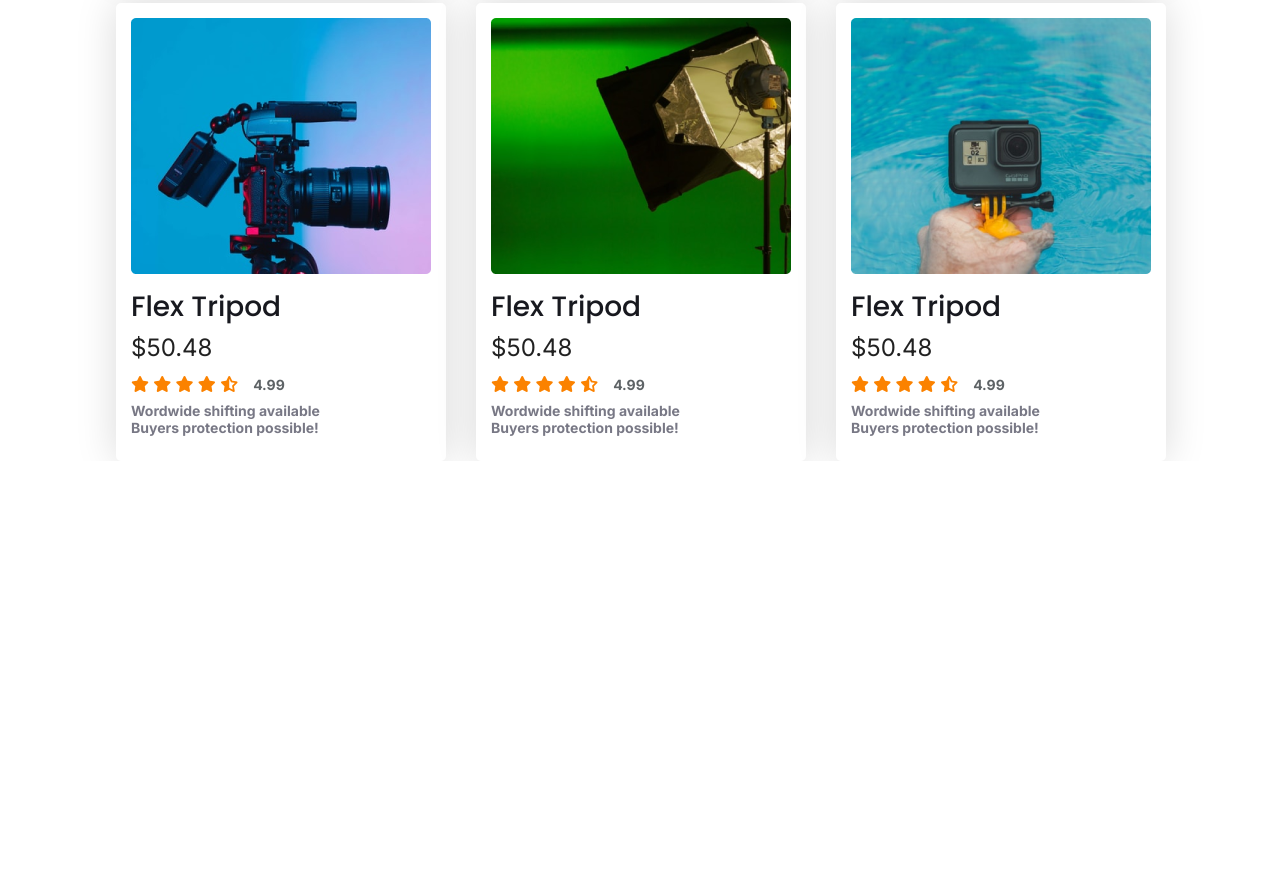
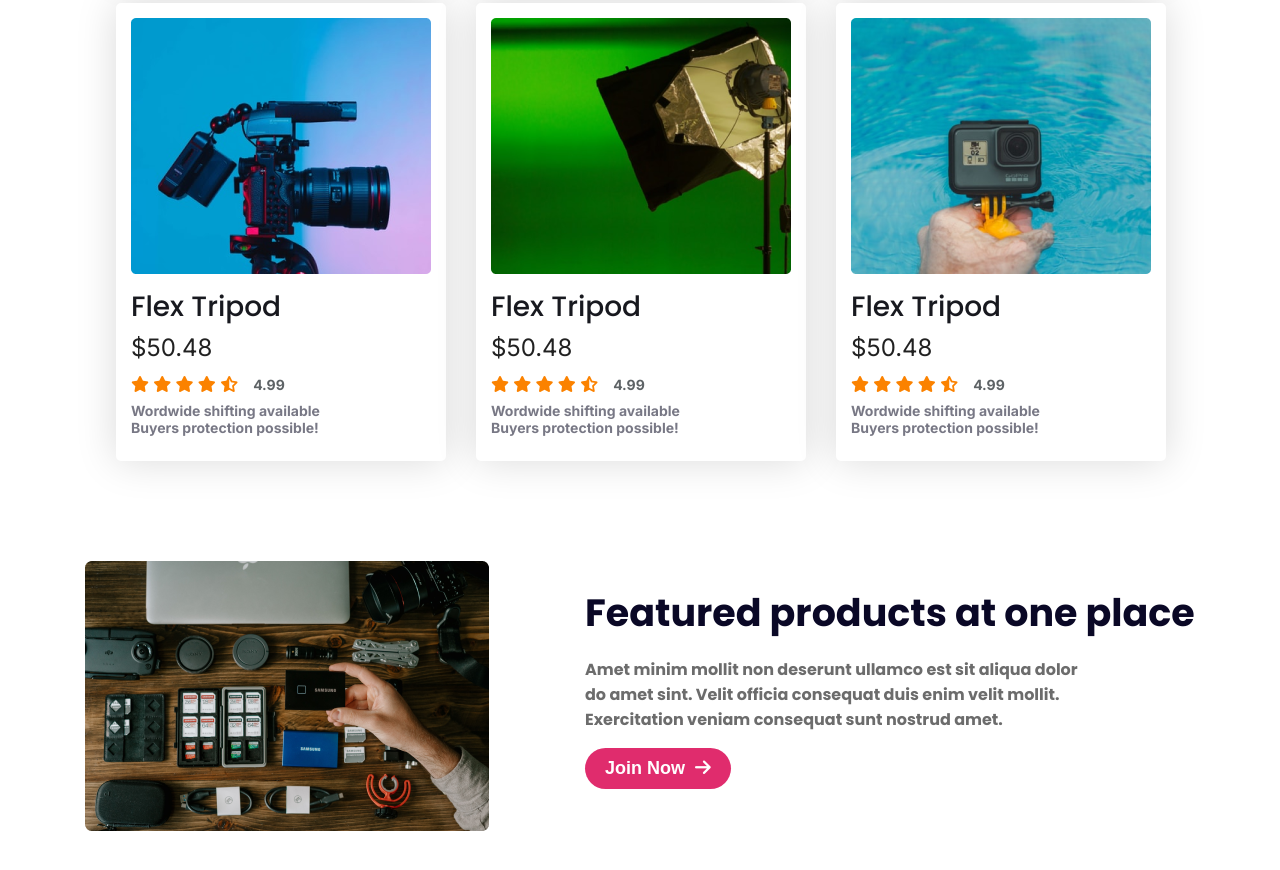
Before and after one commit to Azad1036/Influencer-Gear, a plain HTML site: page index.html in a window 1280 px wide. Shown: the part 1918-2788 px from the top of the page. Before the commit the page ends 2379 px from the top, so only its background shows below. Drawn offline with Linux system fonts and the light colour scheme.

Commit message:
featured Products section added

```diff
--- a/index.html
+++ b/index.html
@@ -62,7 +62,7 @@
             <h1 class="pCollection-maintitle">Popular Collection</h1>
             <div class="popular-collection-subcontainer">
                 <div class="my-collection">
-                    <img  src="images/tripod.png" alt="">
+                    <img src="images/tripod.png" alt="">
                     <h3 class="pCollection-title">Flex Tripod</h3>
                     <p class="pCollection-subtitle">$50.48</p>
                     <div class="product-rating">
@@ -225,6 +225,21 @@
                 </div>
             </div>
         </section>
+        <!-- Popular Collection Section Start -->
+         <!-- featured-Products Section Start -->
+        <section class="featured-Products-container">
+            <div class="featured-Products">
+                <div>
+                    <img src="images/gear.png" alt="">
+                </div>
+                <div class="featured-Products-text">
+                    <h3>Featured products at one place</h3>
+                    <p>Amet minim mollit non deserunt ullamco est sit aliqua dolor do amet sint. Velit officia consequat
+                        duis enim velit mollit. Exercitation veniam consequat sunt nostrud amet.</p>
+                    <button class="btn-primary">Join Now <i class="fa-solid fa-arrow-right"></i> </button>
+                </div>
+            </div>
+        </section>
     </main>
 </body>
 
--- a/style/project.css
+++ b/style/project.css
@@ -117,7 +117,6 @@ body {
 /* Sponsor Image Releted Style End */
 
 /* Popular Collection Releted Style End */
-
 .my-collection {
     border-radius: 5px;
     box-shadow: 0px 0px 40px 0px rgba(0, 0, 0, 0.15);
@@ -187,3 +186,29 @@ body {
     padding-left: 15px;
     margin: 5px 0px 25px 0px;
 }
+
+/* Popular Collection Releted Style End */
+
+/* featured-Products Releted Style */
+.featured-Products-container {
+    margin: 100px 45px;
+}
+
+.featured-Products {
+    display: flex;
+    gap: 96px;
+}
+
+.featured-Products-text h3 {
+    color: rgb(10, 8, 38);
+    font-size: 38px;
+    font-weight: 700;
+    margin-top: 23px;
+}
+
+.featured-Products-text p {
+    color: rgb(108, 108, 108);
+    font-weight: 700;
+    margin: 16px 0px;
+    width: 501px;
+}
```
